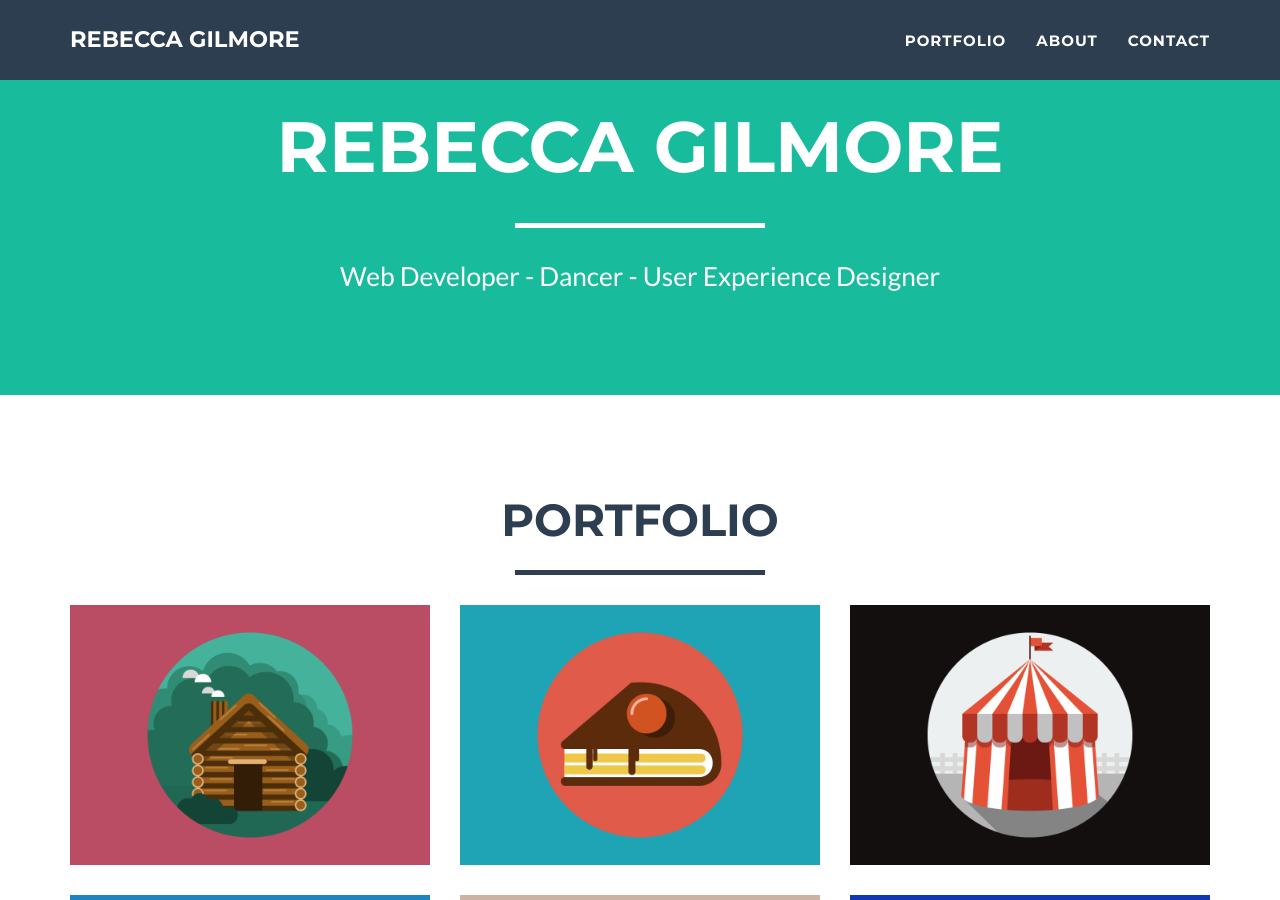
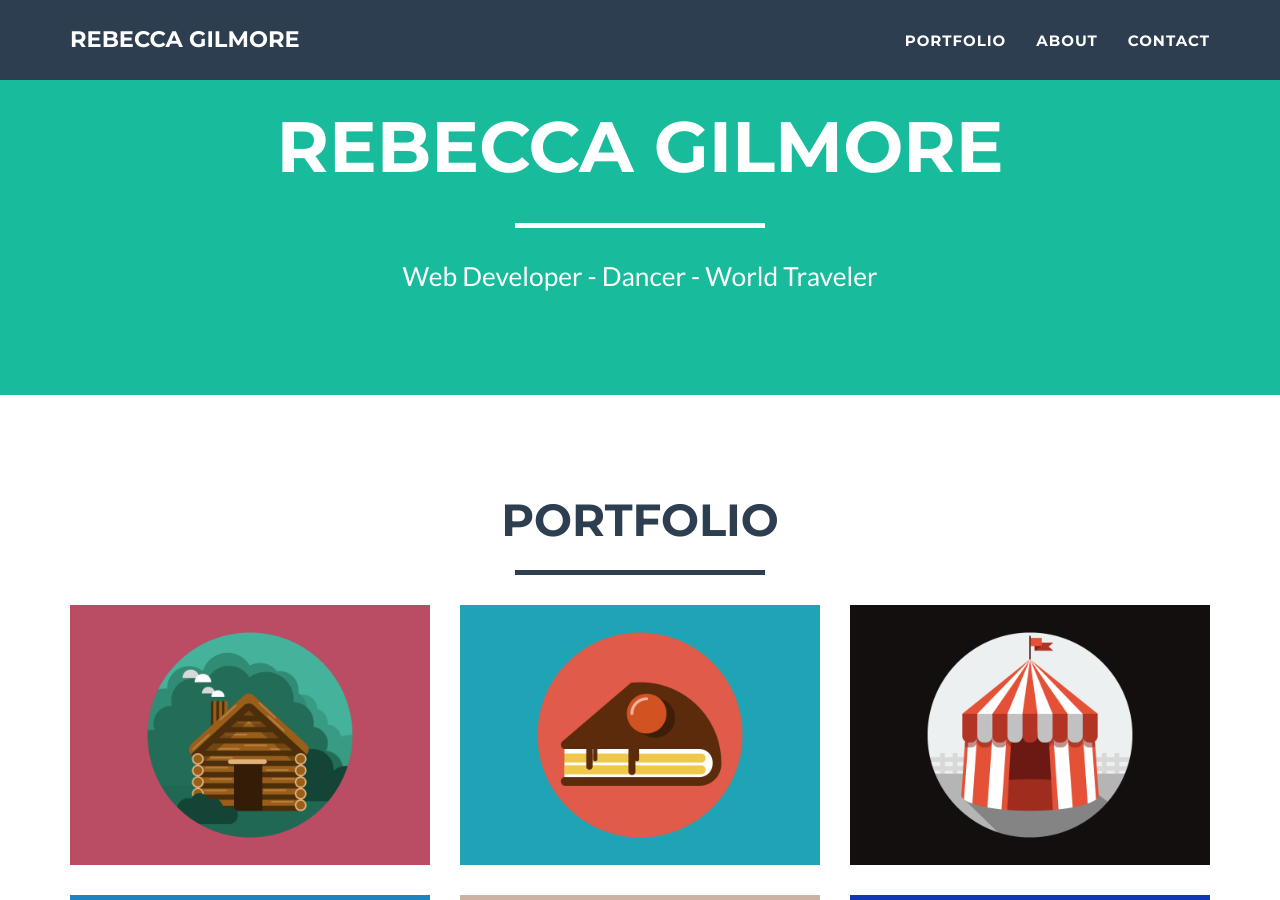
Before and after one commit to rcgilmore/rcgilmore.github.io, a Jekyll site: the page built from index.html, in a window 1280 px wide and 900 px high, scrolled down 380 px. Built offline with Jekyll 4.4.1, drawn with Linux system fonts in a browser that asks for light colours.

Commit message:
updated skills

```diff
--- a/_config.yml
+++ b/_config.yml
@@ -3,7 +3,7 @@ title: Rebecca Gilmore
 email: rebeccacgilmore@gmail.com
 url: https://rcgilmore.github.io/
 description: "Write an awesome description for your new site here. You can edit this line in _config.yml. It will appear in your document head meta (for Google search results) and in your feed.xml site description."
-skills: "Web Developer - Dancer - User Experience Designer"
+skills: "Web Developer - Dancer - World Traveler"
 meta_author: Gilmore Rebecca
 
 # Google webmaster tools
```
